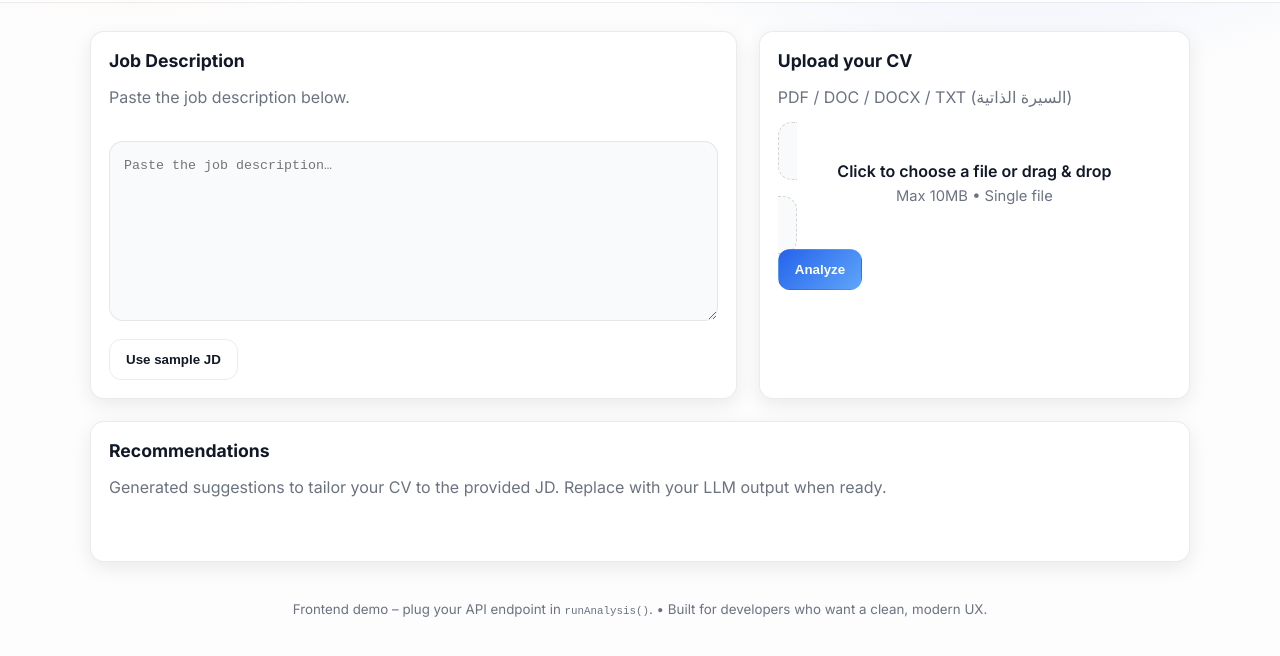
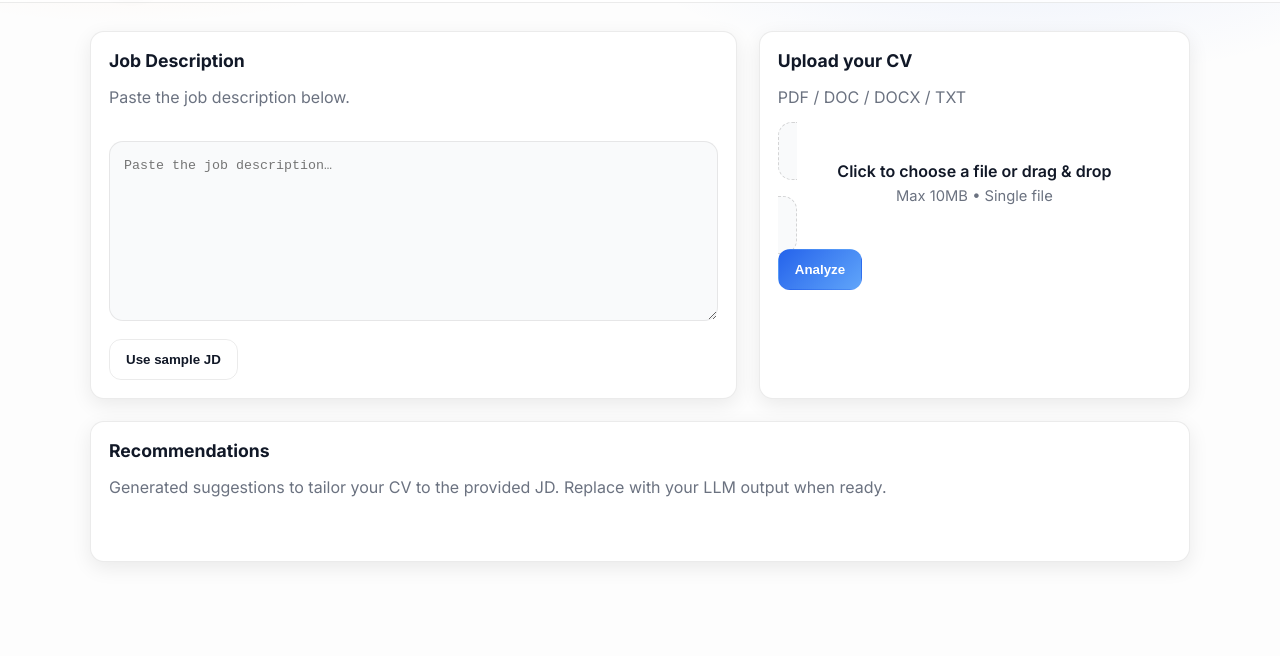
Before and after one commit to bnElmookhtar/NLP-Demos, a plain HTML site: page TailorCV/frontend/index.html in a window 1280 px wide. Shown: the part 76-732 px from the top of the page. Drawn offline with Linux system fonts and the light colour scheme; a script that the page names is missing.

Commit message:
Remove footer

```diff
--- a/TailorCV/frontend/index.html
+++ b/TailorCV/frontend/index.html
@@ -40,7 +40,7 @@
       <aside class="card" aria-labelledby="cv-title">
         <div class="card-head">
           <h2 id="cv-title">Upload your CV</h2>
-          <p class="muted">PDF / DOC / DOCX / TXT (السيرة الذاتية)</p>
+          <p class="muted">PDF / DOC / DOCX / TXT</p>
         </div>
         <div class="card-body">
           <label for="cvInput" class="uploader" id="drop">
@@ -73,11 +73,7 @@
       </section>
     </div>
 
-    <footer>
-      <small>Frontend demo – plug your API endpoint in <code>runAnalysis()</code>.
-        • Built for developers who want a clean, modern UX.
-      </small>
-    </footer>
+
   </main>
 
 
```
